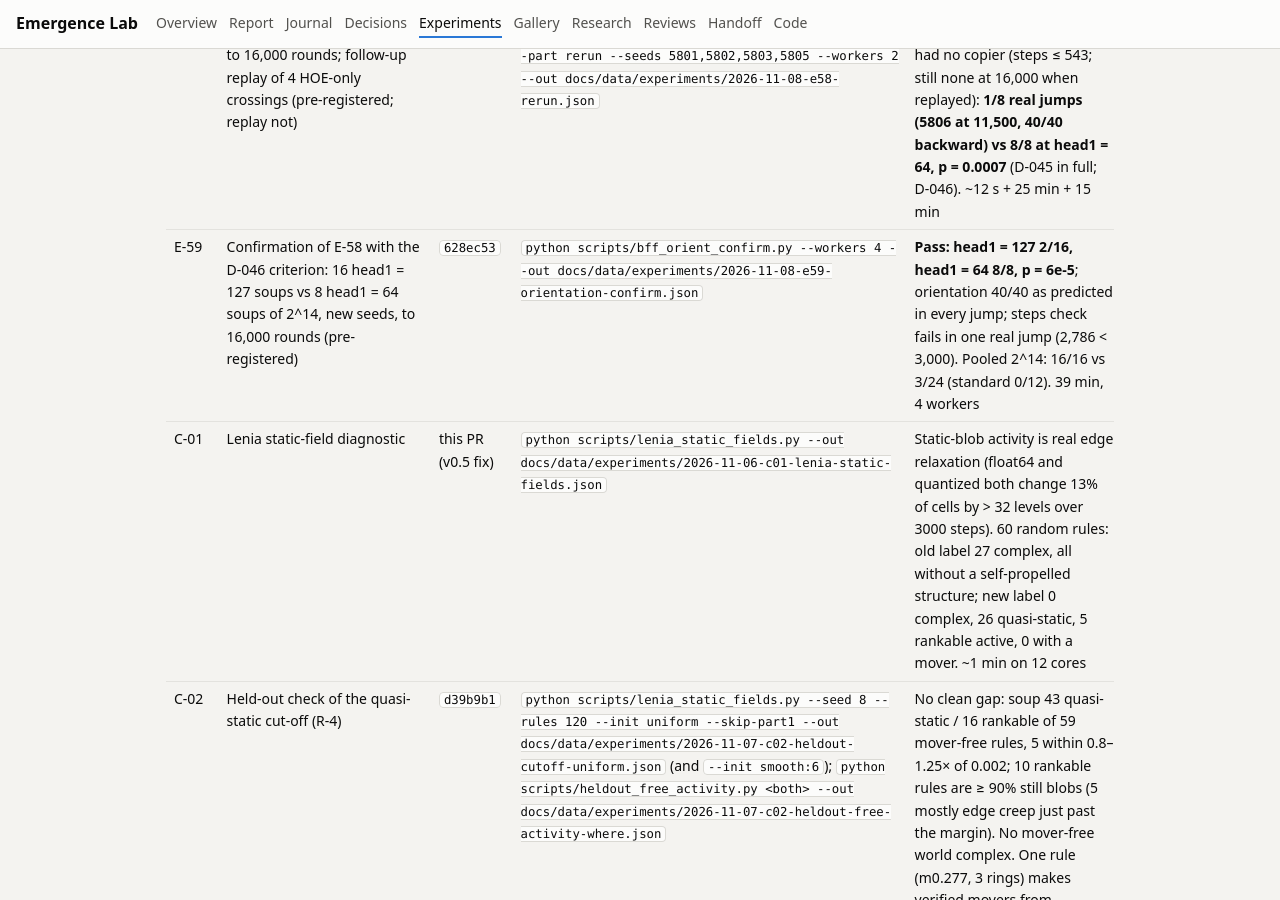
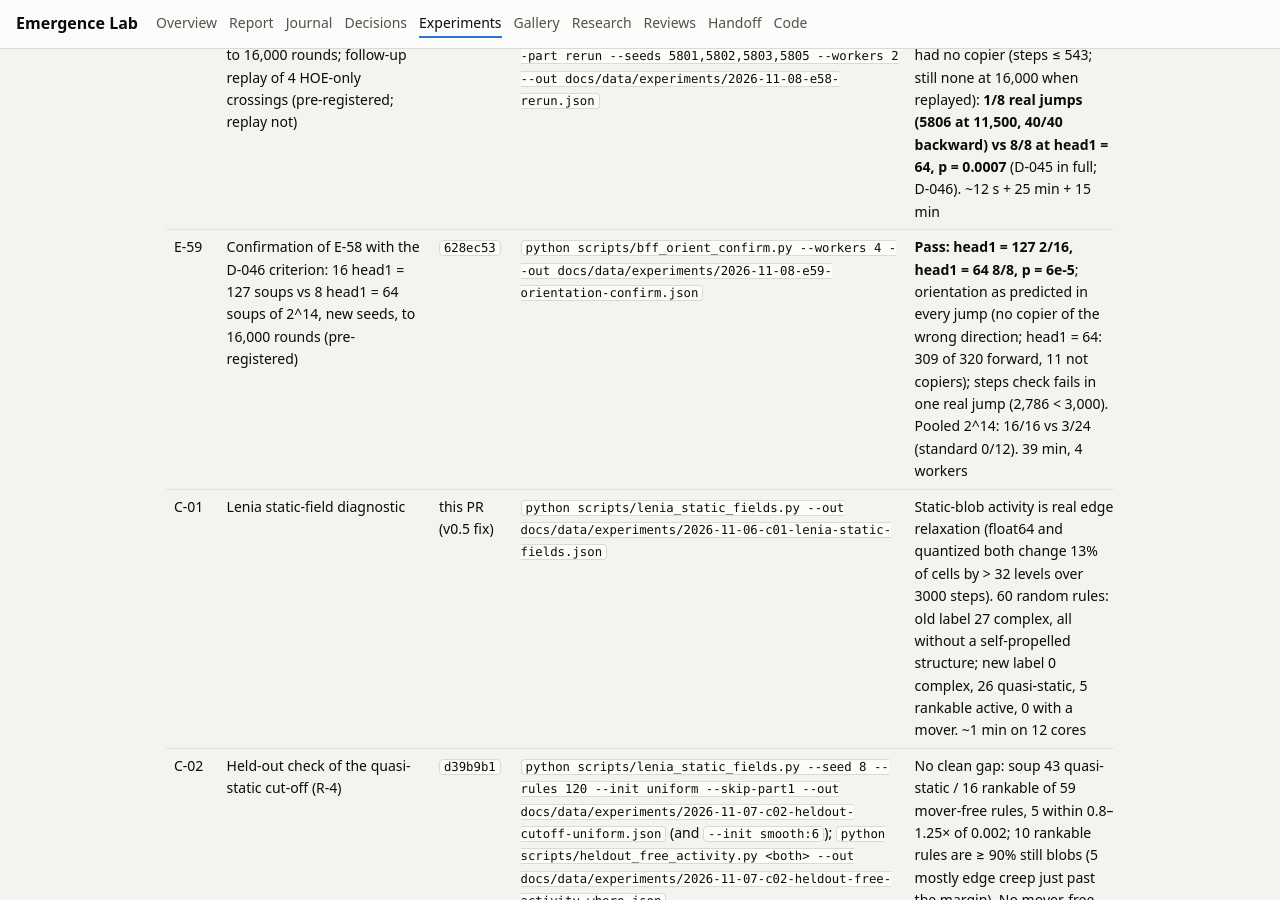
Before and after one commit to Yahyaal/emergence-lab, a Jekyll site: the page built from docs/experiments.md, in a window 1280 px wide and 900 px high, scrolled down 10532 px. Built offline with Jekyll 4.4.1, drawn with Linux system fonts in a browser that asks for light colours.

Commit message:
E-59: correct forward-copier count (309/320, not 320)
Co-Authored-By: Claude Opus 5.5 <noreply@anthropic.com>

```diff
--- a/docs/experiments.md
+++ b/docs/experiments.md
@@ -80,7 +80,7 @@ The SQLite databases aren't committed; the compact JSON exports below hold the c
 | E-56 | 4 BFF soups of 2^16 under the counterfactual rule (head1 starts at byte 64), to T+2000; copier orientation of the 40 most common programs (pre-registered) | `ee34b8c` | `python scripts/bff_counterfactual.py --workers 4 --out docs/data/experiments/2026-11-08-e56-counterfactual-soups.json` | **All 4 jumped (rounds 250, 250, 250, 1000); 160/160 common programs forward copiers, 0 reverse.** Primary pass. Standard comparison (E-54's 7 jumped soups at T+2000, `python scripts/e56_comparison.py --out docs/data/experiments/2026-11-08-e56-comparison.json`): **247 reverse, 0 forward** ([json]({{ '/data/experiments/2026-11-08-e56-comparison.json' | relative_url }})). ~50 min per soup, 4 workers | [json]({{ '/data/experiments/2026-11-08-e56-counterfactual-soups.json' | relative_url }}) |
 | E-57 | (A) 8 counterfactual BFF soups of 2^14 to 16,000 rounds vs E-40's 0/12; (B) are short copiers self-sufficient (their copy also copies)? Mirror two-kernel programs; controls (pre-registered) | `0946633` | `python scripts/bff_mirror.py --part soups --workers 3 --out docs/data/experiments/2026-11-08-e57-soups.json`; `python scripts/bff_mirror.py --part census --out docs/data/experiments/2026-11-08-e57-census.json` | **A pass: 8/8 jumped (rounds 250–1,750) vs 0/12, p = 8e-6**; 311/320 common programs forward. **B fail as registered: standard 0/52 self-sufficient (met), counterfactual 97/133 = 73% (< 90%)**; failures skip their first byte. Mirror programs 2763/3025 self-sufficient; shortest replicator 10 vs 5 instructions. ~16 min + 29 s | [soups]({{ '/data/experiments/2026-11-08-e57-soups.json' | relative_url }}), [census]({{ '/data/experiments/2026-11-08-e57-census.json' | relative_url }}) |
 | E-58 | Matched control rule, head1 starts at byte 127 (backward copiers, as many as head1 = 64): census + 8 soups of 2^14 to 16,000 rounds; follow-up replay of 4 HOE-only crossings (pre-registered; replay not) | `cf061d4` | `python scripts/bff_h127.py --part census --out docs/data/experiments/2026-11-08-e58-census.json`; `--part soups --workers 3 --out docs/data/experiments/2026-11-08-e58-soups.json`; `--part rerun --seeds 5801,5802,5803,5805 --workers 2 --out docs/data/experiments/2026-11-08-e58-rerun.json` | **Census pass: 127 backward copiers, 0 self-sufficient.** Soups as registered **fail** (5/8 HOE crossings, p = 0.10), but 4 had no copier (steps ≤ 543; still none at 16,000 when replayed): **1/8 real jumps (5806 at 11,500, 40/40 backward) vs 8/8 at head1 = 64, p = 0.0007** (D-045 in full; D-046). ~12 s + 25 min + 15 min | [census]({{ '/data/experiments/2026-11-08-e58-census.json' | relative_url }}), [soups]({{ '/data/experiments/2026-11-08-e58-soups.json' | relative_url }}), [rerun]({{ '/data/experiments/2026-11-08-e58-rerun.json' | relative_url }}) |
-| E-59 | Confirmation of E-58 with the D-046 criterion: 16 head1 = 127 soups vs 8 head1 = 64 soups of 2^14, new seeds, to 16,000 rounds (pre-registered) | `628ec53` | `python scripts/bff_orient_confirm.py --workers 4 --out docs/data/experiments/2026-11-08-e59-orientation-confirm.json` | **Pass: head1 = 127 2/16, head1 = 64 8/8, p = 6e-5**; orientation 40/40 as predicted in every jump; steps check fails in one real jump (2,786 < 3,000). Pooled 2^14: 16/16 vs 3/24 (standard 0/12). 39 min, 4 workers | [json]({{ '/data/experiments/2026-11-08-e59-orientation-confirm.json' | relative_url }}) |
+| E-59 | Confirmation of E-58 with the D-046 criterion: 16 head1 = 127 soups vs 8 head1 = 64 soups of 2^14, new seeds, to 16,000 rounds (pre-registered) | `628ec53` | `python scripts/bff_orient_confirm.py --workers 4 --out docs/data/experiments/2026-11-08-e59-orientation-confirm.json` | **Pass: head1 = 127 2/16, head1 = 64 8/8, p = 6e-5**; orientation as predicted in every jump (no copier of the wrong direction; head1 = 64: 309 of 320 forward, 11 not copiers); steps check fails in one real jump (2,786 < 3,000). Pooled 2^14: 16/16 vs 3/24 (standard 0/12). 39 min, 4 workers | [json]({{ '/data/experiments/2026-11-08-e59-orientation-confirm.json' | relative_url }}) |
 | C-01 | Lenia static-field diagnostic | this PR (v0.5 fix) | `python scripts/lenia_static_fields.py --out docs/data/experiments/2026-11-06-c01-lenia-static-fields.json` | Static-blob activity is real edge relaxation (float64 and quantized both change 13% of cells by > 32 levels over 3000 steps). 60 random rules: old label 27 complex, all without a self-propelled structure; new label 0 complex, 26 quasi-static, 5 rankable active, 0 with a mover. ~1 min on 12 cores | [json]({{ '/data/experiments/2026-11-06-c01-lenia-static-fields.json' | relative_url }}) |
 | C-02 | Held-out check of the quasi-static cut-off (R-4) | `d39b9b1` | `python scripts/lenia_static_fields.py --seed 8 --rules 120 --init uniform --skip-part1 --out docs/data/experiments/2026-11-07-c02-heldout-cutoff-uniform.json` (and `--init smooth:6`); `python scripts/heldout_free_activity.py <both> --out docs/data/experiments/2026-11-07-c02-heldout-free-activity-where.json` | No clean gap: soup 43 quasi-static / 16 rankable of 59 mover-free rules, 5 within 0.8–1.25× of 0.002; 10 rankable rules are ≥ 90% still blobs (5 mostly edge creep just past the margin). No mover-free world complex. One rule (m0.277, 3 rings) makes verified movers from smooth:6. ~2 min | [soup]({{ '/data/experiments/2026-11-07-c02-heldout-cutoff-uniform.json' | relative_url }}) · [smooth]({{ '/data/experiments/2026-11-07-c02-heldout-cutoff-smooth6.json' | relative_url }}) · [where]({{ '/data/experiments/2026-11-07-c02-heldout-free-activity-where.json' | relative_url }}) |
 | B-01 | Benchmark | `32df04e` (v0.3); `1a48270` (v0.4) | `emergence benchmark --seeds 3 --probes` | 39/39 standard + 14/14 hard controls (v0.3); 39/39 + 20/20 with the knockout controls (v0.4); 39/39 + 32/32 with the Lenia controls and the continuous-label fix (v0.5). Noise: 1 candidate mover in 3 runs (rejected by isolation); innovation noise floor 1 | – |
```
Also changed, not shown: docs/journal.md (+1 -1 lines), docs/report.md (+1 -1 lines).
